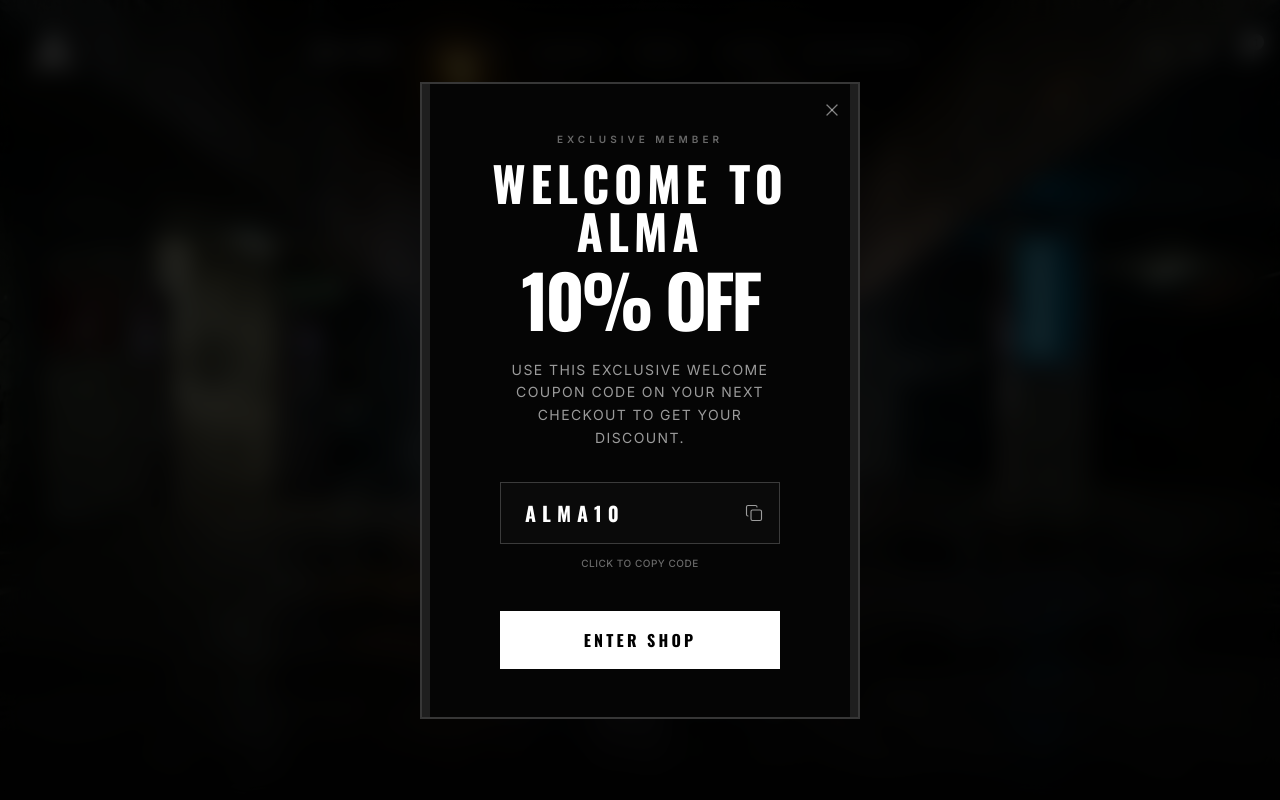
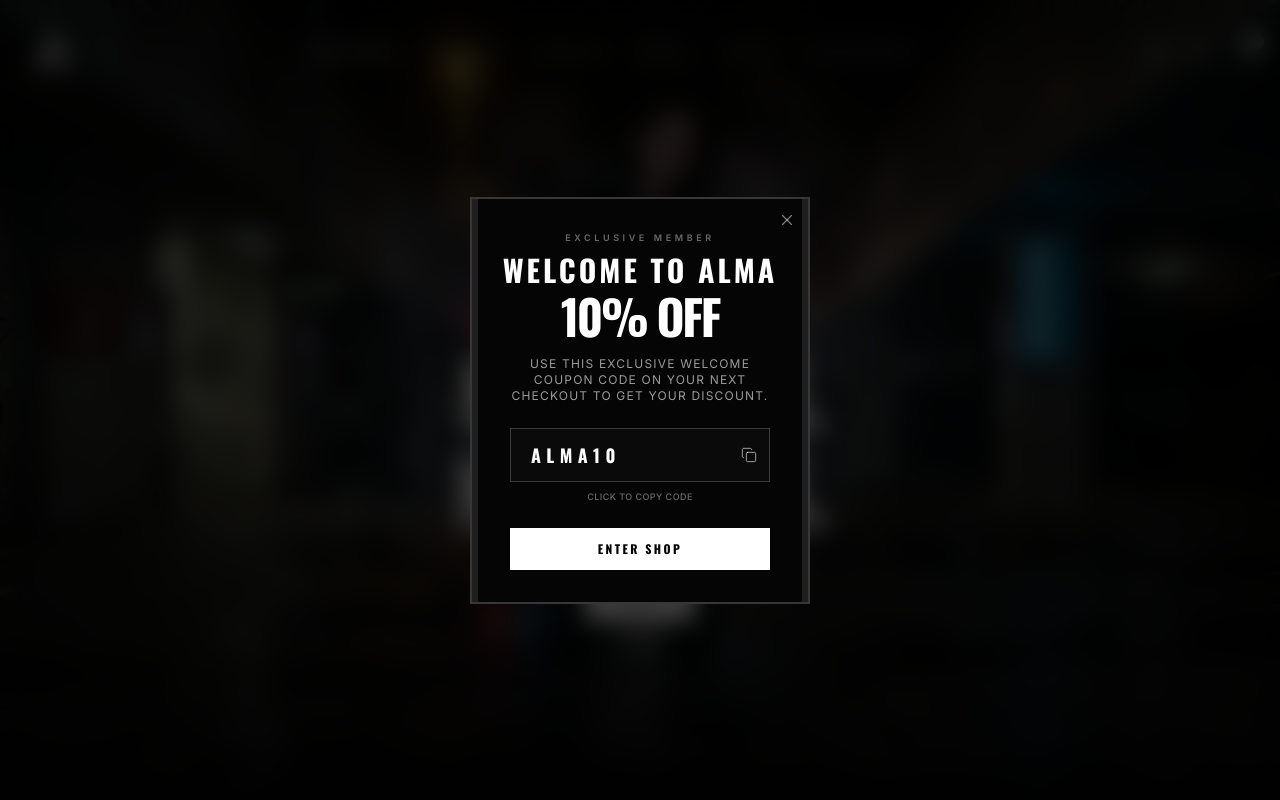
Before and after one commit to Automize-LTDA/almashop, a React (Vite) app: page /store in a window 1280 px wide. Shown: the top 800 px of the page. Built offline with nearby package versions, Linux system fonts and the light colour scheme.

Commit message:
Reduce welcome modal layout sizes while keeping dark solid card and blurred overlay

```diff
--- a/src/components/WelcomeDiscountModal.tsx
+++ b/src/components/WelcomeDiscountModal.tsx
@@ -44,61 +44,61 @@ export default function WelcomeDiscountModal() {
               exit={{ opacity: 0, scale: 0.9, y: 20 }}
               transition={{ type: 'spring', damping: 25, stiffness: 200 }}
               onClick={(e) => e.stopPropagation()}
-              className="relative w-full max-w-[360px] md:max-w-[440px] bg-alma-black border-2 border-white/20 px-8 py-12 text-center text-white select-none overflow-hidden"
+              className="relative w-full max-w-[310px] md:max-w-[340px] bg-alma-black border-2 border-white/20 px-5 py-8 text-center text-white select-none overflow-hidden"
             >
               {/* Decorative side accent lines */}
-              <div className="absolute top-0 left-0 w-2 h-full bg-white/10" />
-              <div className="absolute top-0 right-0 w-2 h-full bg-white/10" />
+              <div className="absolute top-0 left-0 w-1.5 h-full bg-white/10" />
+              <div className="absolute top-0 right-0 w-1.5 h-full bg-white/10" />
 
               {/* Close Button */}
               <button
                 onClick={handleClose}
-                className="absolute top-4 right-4 text-white/50 hover:text-white transition-colors duration-300"
+                className="absolute top-3 right-3 text-white/50 hover:text-white transition-colors duration-300"
               >
-                <X size={20} strokeWidth={1.5} />
+                <X size={18} strokeWidth={1.5} />
               </button>
 
               <div className="flex flex-col items-center">
-                <span className="text-[10px] font-bold uppercase tracking-[0.4em] text-white/40 mb-3 block">
+                <span className="text-[8px] md:text-[9px] font-bold uppercase tracking-[0.4em] text-white/40 mb-2 block">
                   {t('welcome.badge')}
                 </span>
 
-                <h2 className="text-4xl md:text-5xl font-display font-bold uppercase tracking-widest mb-2 leading-none">
+                <h2 className="text-2xl md:text-3xl font-display font-bold uppercase tracking-widest mb-1 leading-none">
                   {t('welcome.title')}
                 </h2>
 
-                <h3 className="text-6xl md:text-7xl font-display font-bold uppercase tracking-tighter text-white mb-6 leading-none">
+                <h3 className="text-4xl md:text-5xl font-display font-bold uppercase tracking-tighter text-white mb-4 leading-none">
                   10% OFF
                 </h3>
 
-                <p className="text-sm tracking-widest text-white/60 uppercase max-w-[280px] leading-relaxed mb-8">
+                <p className="text-[10px] md:text-xs tracking-widest text-white/60 uppercase max-w-[240px] md:max-w-[260px] leading-relaxed mb-6">
                   {t('welcome.description')}
                 </p>
 
                 {/* Coupon Copy Box */}
                 <div
                   onClick={handleCopy}
-                  className="w-full max-w-[280px] border border-white/20 bg-alma-dark flex items-center justify-between p-4 cursor-pointer hover:border-white transition-colors duration-300 group"
+                  className="w-full max-w-[240px] md:max-w-[260px] border border-white/20 bg-alma-dark flex items-center justify-between p-3 cursor-pointer hover:border-white transition-colors duration-300 group"
                 >
-                  <span className="font-display font-bold tracking-[0.3em] text-xl ml-2">ALMA10</span>
+                  <span className="font-display font-bold tracking-[0.3em] text-base md:text-lg ml-2">ALMA10</span>
 
                   <button className="text-white/60 group-hover:text-white transition-colors duration-300">
                     {copied ? (
-                      <Check size={18} className="text-green-400" />
+                      <Check size={16} className="text-green-400" />
                     ) : (
-                      <Copy size={18} strokeWidth={1.5} />
+                      <Copy size={16} strokeWidth={1.5} />
                     )}
                   </button>
                 </div>
 
-                <span className="text-[10px] font-medium tracking-wider text-white/40 mt-3">
+                <span className="text-[8px] md:text-[9px] font-medium tracking-wider text-white/40 mt-2">
                   {copied ? t('welcome.copied') : t('welcome.copy_tip')}
                 </span>
 
                 {/* Confirm Button */}
                 <button
                   onClick={handleClose}
-                  className="mt-10 w-full max-w-[280px] bg-white text-black py-4 uppercase font-display tracking-[0.2em] font-bold hover:bg-black hover:text-white border border-transparent hover:border-white transition-all duration-300"
+                  className="mt-6 w-full max-w-[240px] md:max-w-[260px] bg-white text-black py-3 uppercase font-display tracking-[0.2em] text-[10px] md:text-xs font-bold hover:bg-black hover:text-white border border-transparent hover:border-white transition-all duration-300"
                 >
                   {t('welcome.continue')}
                 </button>
```
